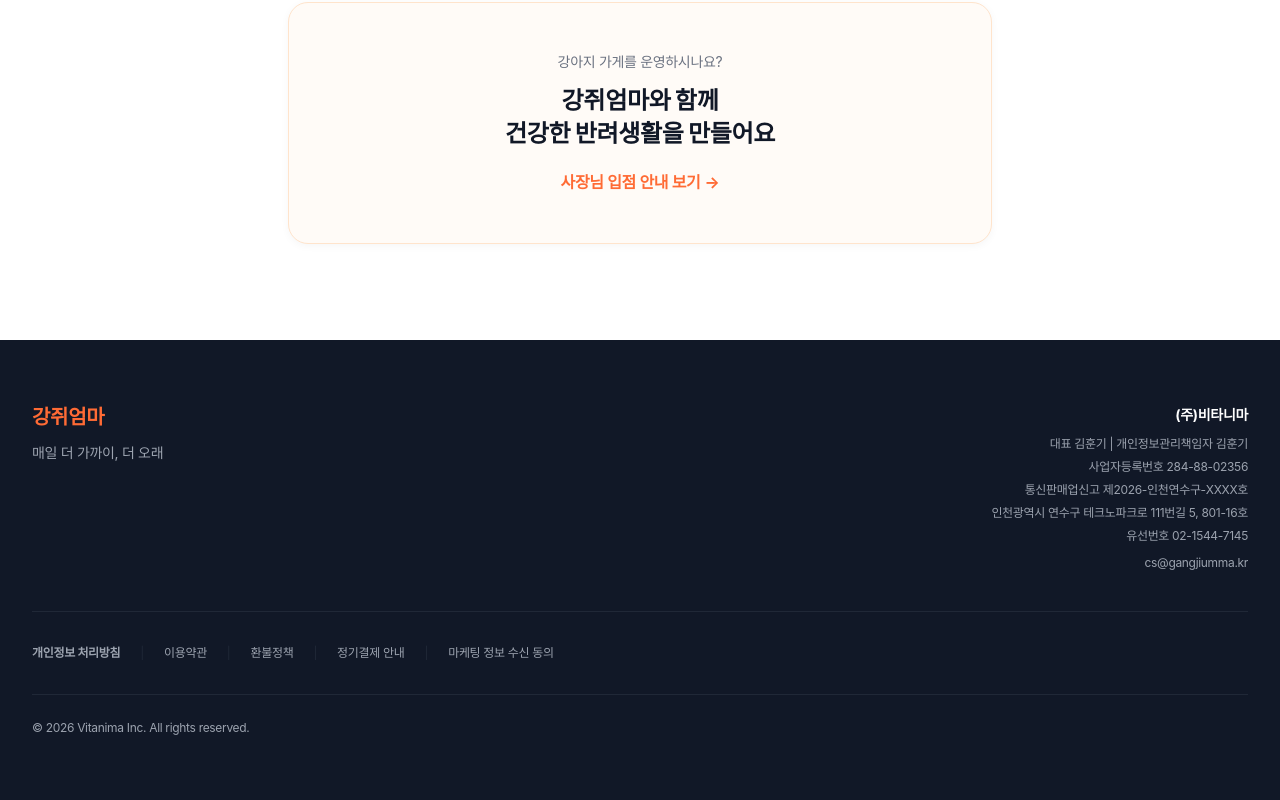
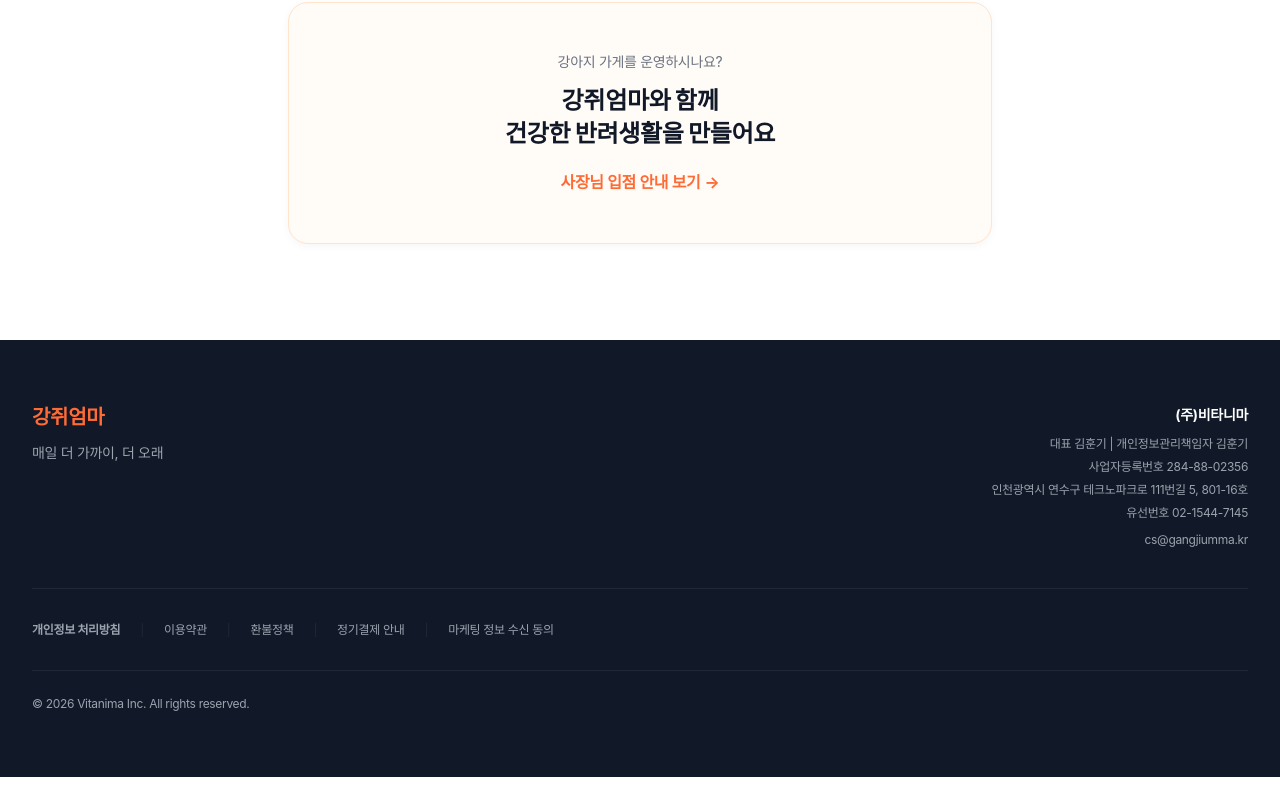
Before and after one commit to gangjiumma/gangjiumma-marketing, a Next.js app: page / in a window 1280 px wide. Shown: the part 5433-6233 px from the top of the page. After the commit the page ends 6210 px from the top, so only its background shows below. Built offline with nearby package versions, Linux system fonts and the light colour scheme; a web font is replaced by a local one.

Commit message:
파비콘 변경+ 통신판애업자 번호 삭제

```diff
--- a/src/components/Footer.tsx
+++ b/src/components/Footer.tsx
@@ -16,7 +16,7 @@ export default function Footer() {
             <div className="font-bold text-white text-base mb-1">(주)비타니마</div>
             <div>대표 김훈기 | 개인정보관리책임자 김훈기</div>
             <div>사업자등록번호 284-88-02356</div>
-            <div>통신판매업신고 제2026-인천연수구-XXXX호</div>
+
             <div>인천광역시 연수구 테크노파크로 111번길 5, 801-16호</div>
             <div>유선번호 02-1544-7145</div>
             <a
```
Also changed, not shown: 1 other file (tests, documents, lock files or other folders).
